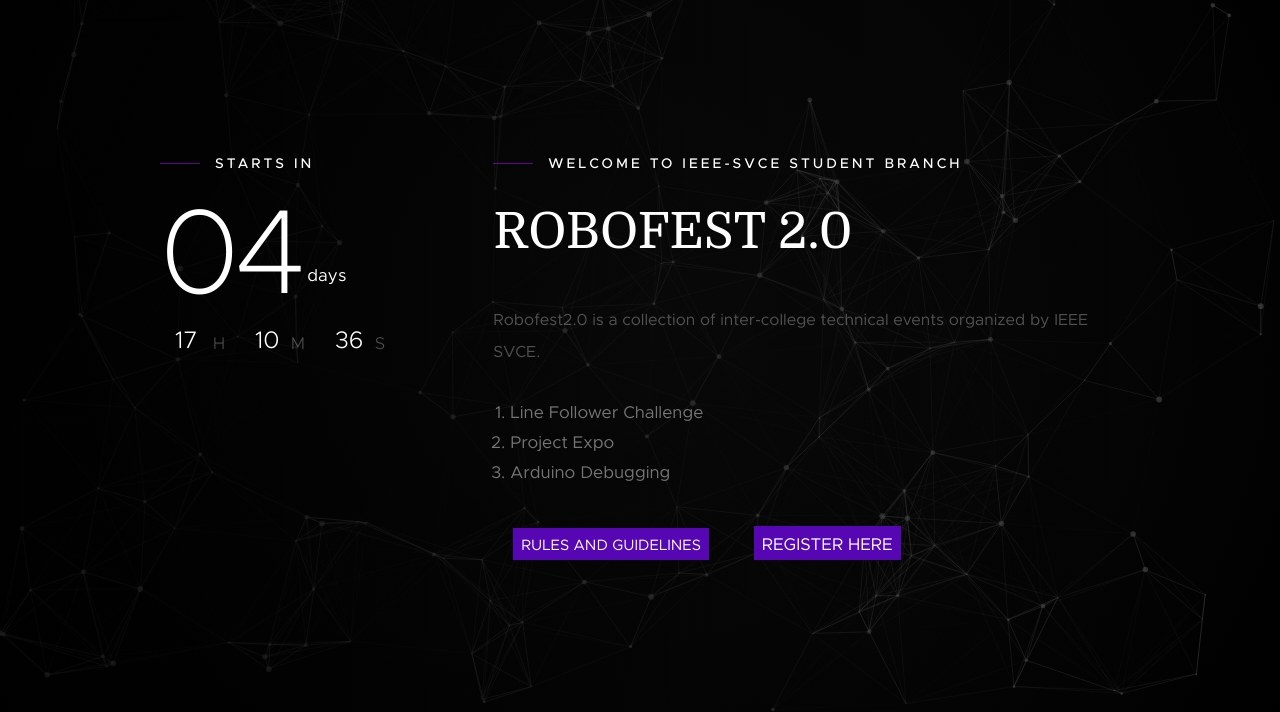
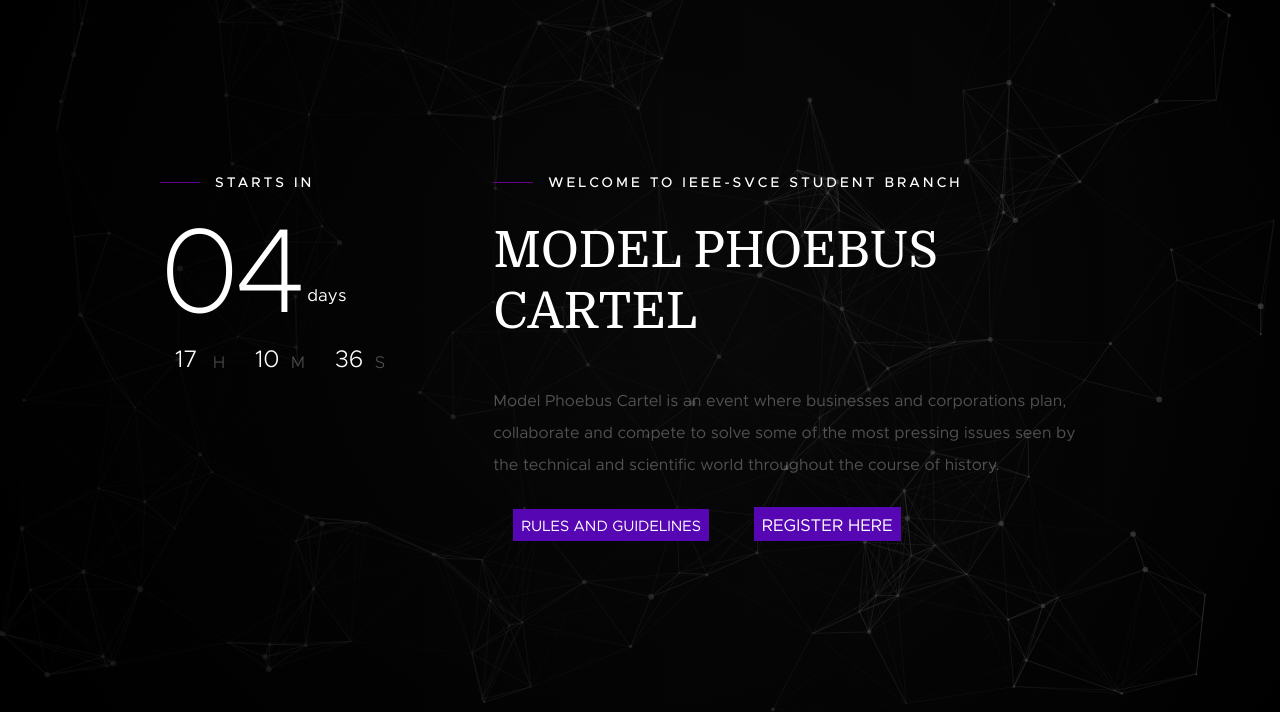
Before and after one commit to IEEE-SVCE/Website, a plain HTML site: page Upnext.html in a window 1280 px wide. Shown: the part 88-800 px from the top of the page. Drawn offline with Linux system fonts and the light colour scheme; animation ran at ten frames a second.

Commit message:
Update Upnext.html

```diff
--- a/Upnext.html
+++ b/Upnext.html
@@ -33,19 +33,15 @@
                     <h3>Welcome to IEEE-SVCE STUDENT BRANCH</h3>
 
                     <h1>
-                    ROBOFEST 2.0
+                    MODEL PHOEBUS CARTEL
                     </h1>
 
                     <p>
-                        Robofest2.0 is a collection of inter-college technical events organized by IEEE SVCE.
-                        <ol type=1 >
-                          <li>Line Follower Challenge</li>
-                          <li> Project Expo</li>
-                          <li> Arduino Debugging</li>
-                        </ol>
+                        Model Phoebus Cartel is an event where businesses and corporations plan, collaborate and compete to solve some of
+                        the most pressing issues seen by the technical and scientific world throughout the course of history.
                     </p>
                     <div class="link">
-                     <a href="https://bit.ly/3Jz3dQX"style="
+                     <a href="https://www.notion.so/ieee-svce/Model-Phoebus-Cartel-Registration-1-718fb37ca64a49f1b26a3862de651be7?pvs=4"style="
                      user-select: auto;
                      background: linear-gradient(320deg, #5606b3, #5606b3);
                      border: none;
@@ -57,7 +53,7 @@
                      font-size: 1.5rem;
                      ">RULES AND GUIDELINES</a >
 
-                     <a href="https://forms.gle/MzcMD5n5DgCskaj88"style="
+                     <a href="https://forms.gle/c5EGx3LvdaDpP7F79 "style="
                      user-select: auto;
                      background: linear-gradient(320deg, #5606b3, #5606b3);
                      border: none;
```
